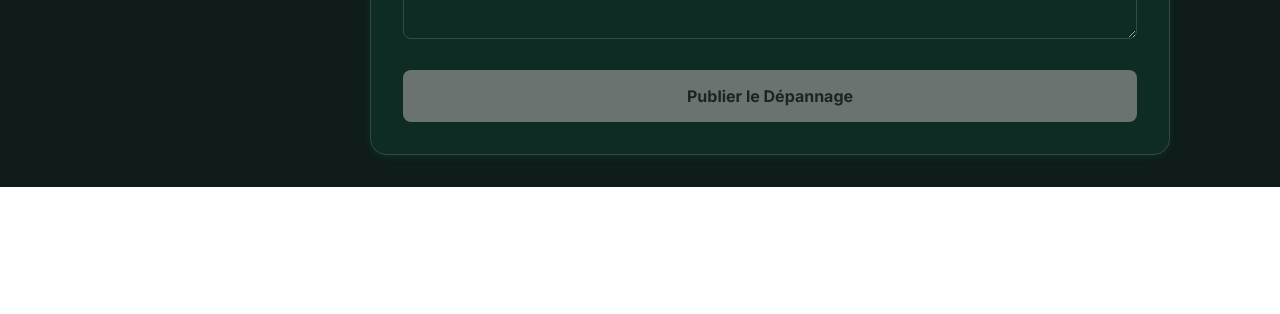
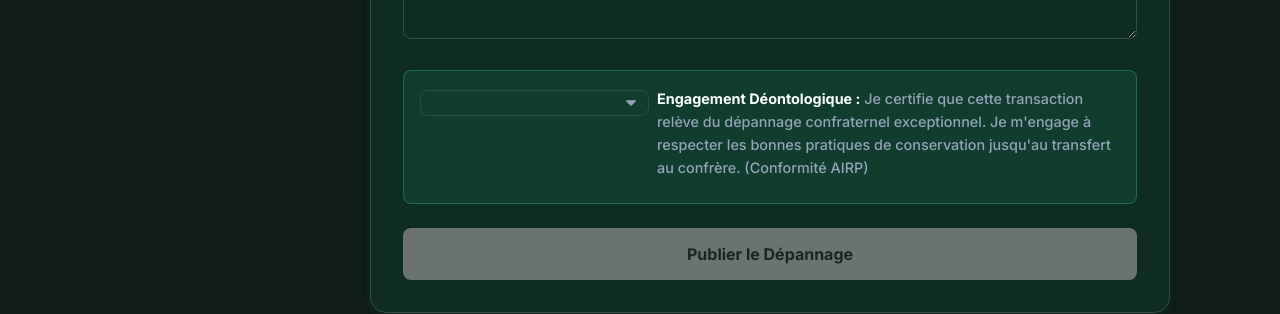
Before and after one commit to LOCOEUR/Pharmshare, a React (Vite) app in the folder pharmshare/: page /surplus-declaration in a window 1280 px wide. Shown: the part 865-1179 px from the top of the page. Before the commit the page ends 1052 px from the top, so only its background shows below. Built offline with nearby package versions, Linux system fonts and the light colour scheme; no server answers; sample sign-in values are in the browser's storage.

Commit message:
feat: legal compliance (ethical consent, RGPD, AIRP)

```diff
--- a/pharmshare/src/components/Receipt.jsx
+++ b/pharmshare/src/components/Receipt.jsx
@@ -128,6 +128,10 @@ const Receipt = ({ data }) => {
                         </div>
                     </div>
                 </div>
+
+                <div style={{ marginTop: '2rem', fontSize: '0.7rem', color: '#666', borderTop: '1px solid #eee', paddingTop: '1rem', textAlign: 'justify' }}>
+                    <strong>Mention Légale (Conformité AIRP) :</strong> Ce document atteste d'un dépannage confraternel exceptionnel, sans marge commerciale (cession à prix grossiste ou échange), conçu pour répondre aux besoins de santé publique. Conformément aux bonnes pratiques de distribution, le transport physique du médicament et le strict respect de la chaîne du froid (le cas échéant) engagent la responsabilité exclusive du pharmacien réceptionnaire ou de son mandataire. La plateforme logicielle <em>PharmShare</em> décline toute responsabilité liée au transport, au courtage, ou à l'altération qualitative du produit post-cession.
+                </div>
             </div>
 
             <div className="receipt-actions no-print">
--- a/pharmshare/src/pages/Chat.jsx
+++ b/pharmshare/src/pages/Chat.jsx
@@ -330,6 +330,10 @@ const Chat = () => {
                                 </div>
                             </div>
 
+                            <div style={{ backgroundColor: '#fffbeb', color: '#b45309', padding: '0.6rem', fontSize: '0.8rem', textAlign: 'center', borderBottom: '1px solid #fde68a' }}>
+                                ⚠️ <strong>Rappel Déontologique & RGPD :</strong> Il est strictement interdit d'échanger des données de patients (noms, photos d'ordonnances) sur ce réseau.
+                            </div>
+
                             <div className="chat-messages">
                                 {messages.map(msg => (
                                     <div key={msg.id} className={`message ${msg.sender === 'me' ? 'sent' : 'received'}`}>
--- a/pharmshare/src/pages/Market.jsx
+++ b/pharmshare/src/pages/Market.jsx
@@ -73,7 +73,7 @@ const Market = () => {
     };
 
     const handleOrder = async (item) => {
-        if (!window.confirm(`Confirmer la demande de dépannage pour ${item.quantity} boîtes de ${item.name} ?`)) return;
+        if (!window.confirm(`MENTION LÉGALE :\nEn confirmant, vous vous engagez à assurer le transport de ces ${item.quantity} boîtes de ${item.name} dans le strict respect de la chaîne du froid et sous la responsabilité de votre pharmacie.\n\nConfirmer la demande de dépannage ?`)) return;
 
         try {
             await createRequest({
--- a/pharmshare/src/pages/SurplusDeclaration.jsx
+++ b/pharmshare/src/pages/SurplusDeclaration.jsx
@@ -14,9 +14,9 @@ const SurplusDeclaration = () => {
         quantity: '',
         expiry: '',
         batch: '',
-        condition: 'new',
         price: '',
-        notes: ''
+        notes: '',
+        legalConsent: false
     });
 
     const [formSubmitted, setFormSubmitted] = useState(false);
@@ -54,8 +54,8 @@ const SurplusDeclaration = () => {
     };
 
     const handleFormChange = (e) => {
-        const { name, value } = e.target;
-        setFormData(prev => ({ ...prev, [name]: value }));
+        const { name, value, type, checked } = e.target;
+        setFormData(prev => ({ ...prev, [name]: type === 'checkbox' ? checked : value }));
     };
 
     const [errors, setErrors] = useState({});
@@ -73,6 +73,9 @@ const SurplusDeclaration = () => {
             if (expiryDate < today) {
                 newErrors.expiry = "La date d'expiration ne peut pas être passée.";
             }
+        }
+        if (!formData.legalConsent) {
+            newErrors.legalConsent = "Vous devez accepter les conditions légales de cession confraternelle.";
         }
         return newErrors;
     };
@@ -117,7 +120,8 @@ const SurplusDeclaration = () => {
                 batch: '',
                 condition: 'new',
                 price: '',
-                notes: ''
+                notes: '',
+                legalConsent: false
             });
             setErrors({});
             setSelectedProduct(null);
@@ -275,6 +279,22 @@ const SurplusDeclaration = () => {
                         ></textarea>
                     </div>
 
+                    <div className="form-group" style={{ backgroundColor: 'rgba(52, 211, 153, 0.1)', padding: '1rem', borderRadius: '0.5rem', border: '1px solid rgba(52, 211, 153, 0.3)', marginBottom: '1.5rem' }}>
+                        <label style={{ display: 'flex', alignItems: 'flex-start', gap: '0.5rem', cursor: 'pointer', fontSize: '0.9rem', color: 'var(--text-secondary)' }}>
+                            <input
+                                type="checkbox"
+                                name="legalConsent"
+                                checked={formData.legalConsent}
+                                onChange={handleFormChange}
+                                style={{ marginTop: '0.2rem', accentColor: 'var(--primary)' }}
+                            />
+                            <span>
+                                <strong style={{color: 'var(--text-primary)'}}>Engagement Déontologique :</strong> Je certifie que cette transaction relève du dépannage confraternel exceptionnel. Je m'engage à respecter les bonnes pratiques de conservation jusqu'au transfert au confrère. (Conformité AIRP)
+                            </span>
+                        </label>
+                        {errors.legalConsent && <div style={{ color: '#ef4444', fontSize: '0.75rem', marginTop: '4px', marginLeft: '1.5rem' }}>{errors.legalConsent}</div>}
+                    </div>
+
                     <button
                         type="submit"
                         className="btn-submit-surplus"
```
